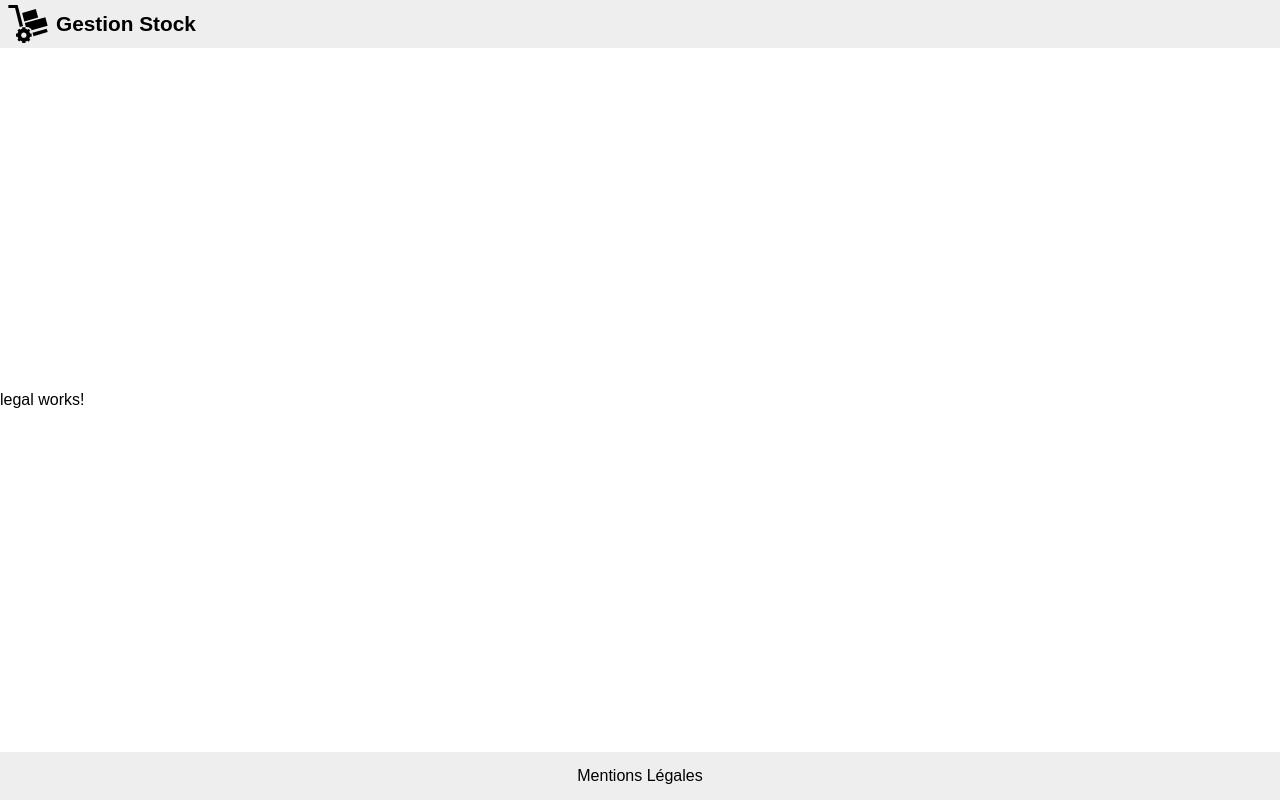
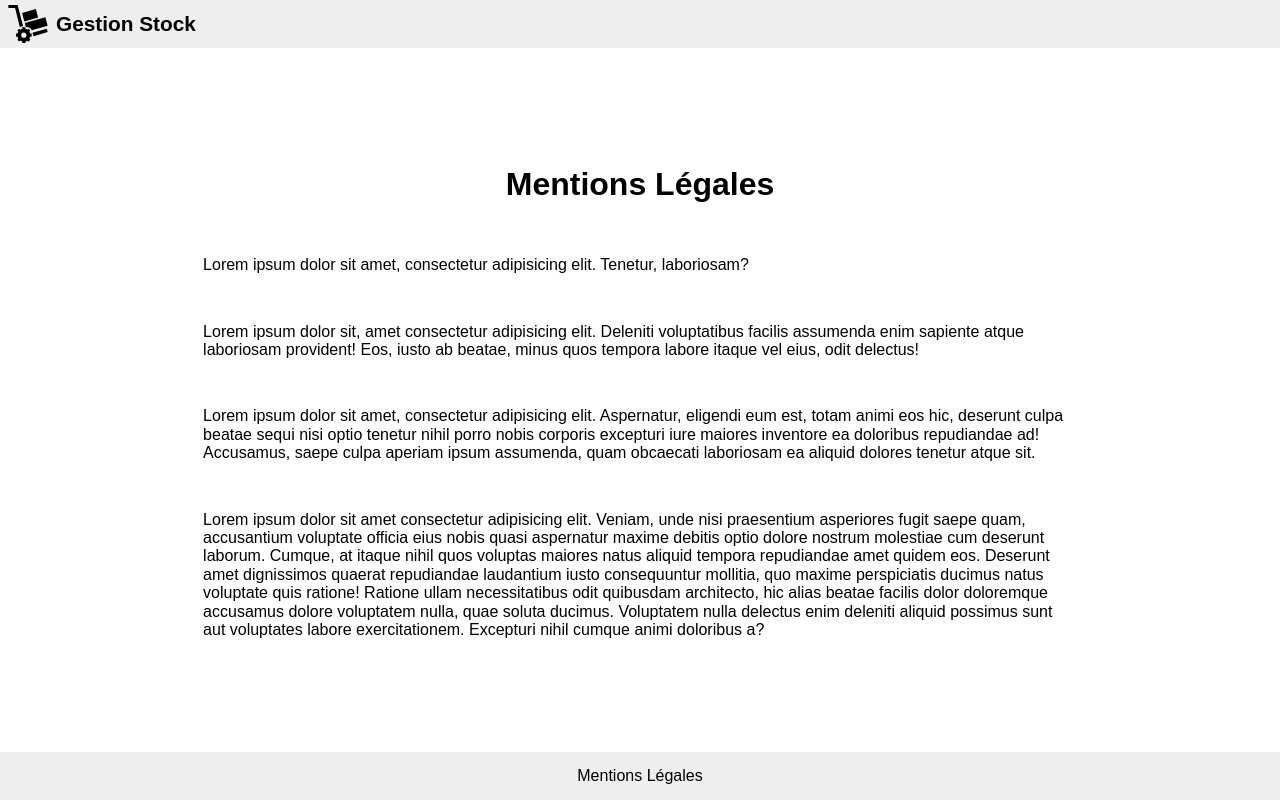
Before and after one commit to jlg-formation/agu-fev-2023, an Angular app in the folder front/: page /legal in a window 1280 px wide. Built offline with nearby package versions, Linux system fonts and the light colour scheme.

Commit message:
dev: added legal

```diff
--- a/front/src/app/routes/home/home.component.html
+++ b/front/src/app/routes/home/home.component.html
@@ -1,7 +1,4 @@
 <main>
   <h1>Gérer efficacement votre stock</h1>
-  <a href="#" class="button">Voir le stock</a>
   <a href="#" class="button primary">Voir le stock</a>
-  <button>Voir le stock</button>
-  <button disabled>Voir le stock</button>
 </main>
--- a/front/src/app/routes/legal/legal.component.html
+++ b/front/src/app/routes/legal/legal.component.html
@@ -1 +1,33 @@
-<p>legal works!</p>
+<main>
+  <h1>Mentions Légales</h1>
+  <p>
+    Lorem ipsum dolor sit amet, consectetur adipisicing elit. Tenetur,
+    laboriosam?
+  </p>
+  <p>
+    Lorem ipsum dolor sit, amet consectetur adipisicing elit. Deleniti
+    voluptatibus facilis assumenda enim sapiente atque laboriosam provident!
+    Eos, iusto ab beatae, minus quos tempora labore itaque vel eius, odit
+    delectus!
+  </p>
+  <p>
+    Lorem ipsum dolor sit amet, consectetur adipisicing elit. Aspernatur,
+    eligendi eum est, totam animi eos hic, deserunt culpa beatae sequi nisi
+    optio tenetur nihil porro nobis corporis excepturi iure maiores inventore ea
+    doloribus repudiandae ad! Accusamus, saepe culpa aperiam ipsum assumenda,
+    quam obcaecati laboriosam ea aliquid dolores tenetur atque sit.
+  </p>
+  <p>
+    Lorem ipsum dolor sit amet consectetur adipisicing elit. Veniam, unde nisi
+    praesentium asperiores fugit saepe quam, accusantium voluptate officia eius
+    nobis quasi aspernatur maxime debitis optio dolore nostrum molestiae cum
+    deserunt laborum. Cumque, at itaque nihil quos voluptas maiores natus
+    aliquid tempora repudiandae amet quidem eos. Deserunt amet dignissimos
+    quaerat repudiandae laudantium iusto consequuntur mollitia, quo maxime
+    perspiciatis ducimus natus voluptate quis ratione! Ratione ullam
+    necessitatibus odit quibusdam architecto, hic alias beatae facilis dolor
+    doloremque accusamus dolore voluptatem nulla, quae soluta ducimus.
+    Voluptatem nulla delectus enim deleniti aliquid possimus sunt aut voluptates
+    labore exercitationem. Excepturi nihil cumque animi doloribus a?
+  </p>
+</main>
--- a/front/src/styles.scss
+++ b/front/src/styles.scss
@@ -14,6 +14,15 @@ main {
   flex-flow: column;
   align-items: center;
   gap: 1em;
+  padding: 0.5em;
+
+  width: 100%;
+  max-width: 100ch;
+  margin: 0 auto;
+
+  p {
+    width: 100%;
+  }
 }
 
 h1 {
```
